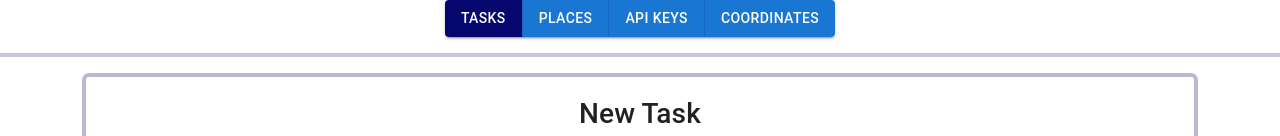
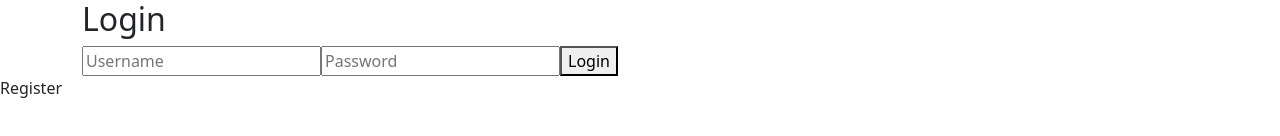
Before and after one commit to ArtsemStankevich/15-minute-admin, a React (Create React App) app: page / in a window 1280 px wide. Shown: the top 136 px of the page. Built offline with nearby package versions, Linux system fonts and the light colour scheme; no server answers.

Commit message:
create authorization page without any logic

```diff
--- a/src/App.js
+++ b/src/App.js
@@ -1,10 +1,29 @@
+import React, { useState } from 'react';
 import Header from './components/Header';
+import AuthPage from './components/authorization/AuthPage';
 
 function App() {
+  const [isAuthenticated, setIsAuthenticated] = useState(false);
+
+  const handleLogin = () => {
+    // Tutaj możesz umieścić logikę logowania, np. poprzez zapytanie do serwera
+    // Po poprawnym zalogowaniu ustaw stan isAuthenticated na true
+    setIsAuthenticated(true);
+  };
+
+  const handleLogout = () => {
+    // Tutaj możesz umieścić logikę wylogowania, np. poprzez zapytanie do serwera
+    // Po poprawnym wylogowaniu ustaw stan isAuthenticated na false
+    setIsAuthenticated(false);
+  };
 
   return (
     <div>
-      <Header />
+      {isAuthenticated ? (
+        <Header onLogout={handleLogout} />
+      ) : (
+        <AuthPage onLogin={handleLogin} />
+      )}
     </div>
   );
 }
--- /dev/null
+++ b/src/components/authorization/AuthLogin.jsx
@@ -0,0 +1,33 @@
+import React, { useState } from 'react';
+
+function AuthLogin ({ onLogin }){
+  const [username, setUsername] = useState('');
+  const [password, setPassword] = useState('');
+
+  const handleLogin = () => {
+    // Tutaj możesz umieścić logikę logowania, np. poprzez zapytanie do serwera
+    // Po poprawnym zalogowaniu wywołaj funkcję onLogin przekazaną jako prop
+    onLogin();
+  };
+
+  return (
+    <div>
+      <h2>Login</h2>
+      <input
+        type="text"
+        placeholder="Username"
+        value={username}
+        onChange={(e) => setUsername(e.target.value)}
+      />
+      <input
+        type="password"
+        placeholder="Password"
+        value={password}
+        onChange={(e) => setPassword(e.target.value)}
+      />
+      <button onClick={handleLogin}>Login</button>
+    </div>
+  );
+};
+
+export default AuthLogin;
--- /dev/null
+++ b/src/components/authorization/AuthPage.jsx
@@ -0,0 +1,32 @@
+import React, { useState } from 'react';
+import AuthLogin from './AuthLogin';
+import AuthRegister from './AuthRegister';
+
+function AuthPage ({ onLogin }) {
+  const [isLogginActive, setIsLogginActive] = useState(true);
+
+  const changeState = () => {
+    setIsLogginActive((prevState) => !prevState);
+  };
+
+  return (
+    <div>
+      <div className="container">
+        {isLogginActive ? <AuthLogin onLogin={onLogin} /> : <AuthRegister />}
+      </div>
+      <RightSide current={isLogginActive ? 'Register' : 'Login'} onClick={changeState} />
+    </div>
+  );
+};
+
+const RightSide = ({ current, onClick }) => {
+  return (
+    <div className="right-side" onClick={onClick}>
+      <div className="inner-container">
+        <div className="text">{current}</div>
+      </div>
+    </div>
+  );
+};
+
+export default AuthPage;
--- /dev/null
+++ b/src/components/authorization/AuthRegister.jsx
@@ -0,0 +1,31 @@
+import React, { useState } from 'react';
+
+function AuthRegister(){
+  const [username, setUsername] = useState('');
+  const [password, setPassword] = useState('');
+
+  const handleRegister = () => {
+    // Tutaj możesz umieścić logikę rejestracji, np. poprzez zapytanie do serwera
+  };
+
+  return (
+    <div>
+      <h2>Register</h2>
+      <input
+        type="text"
+        placeholder="Username"
+        value={username}
+        onChange={(e) => setUsername(e.target.value)}
+      />
+      <input
+        type="password"
+        placeholder="Password"
+        value={password}
+        onChange={(e) => setPassword(e.target.value)}
+      />
+      <button onClick={handleRegister}>Register</button>
+    </div>
+  );
+};
+
+export default AuthRegister;
```
